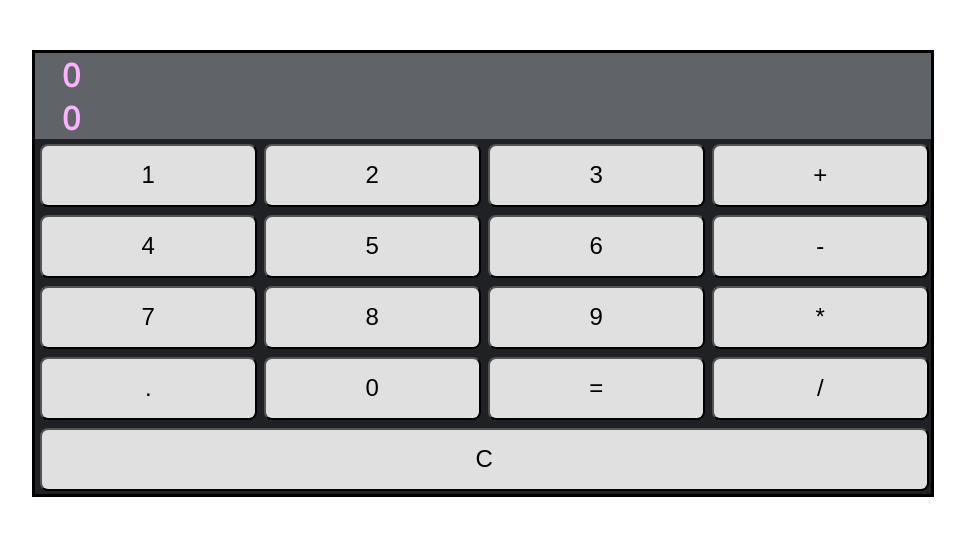
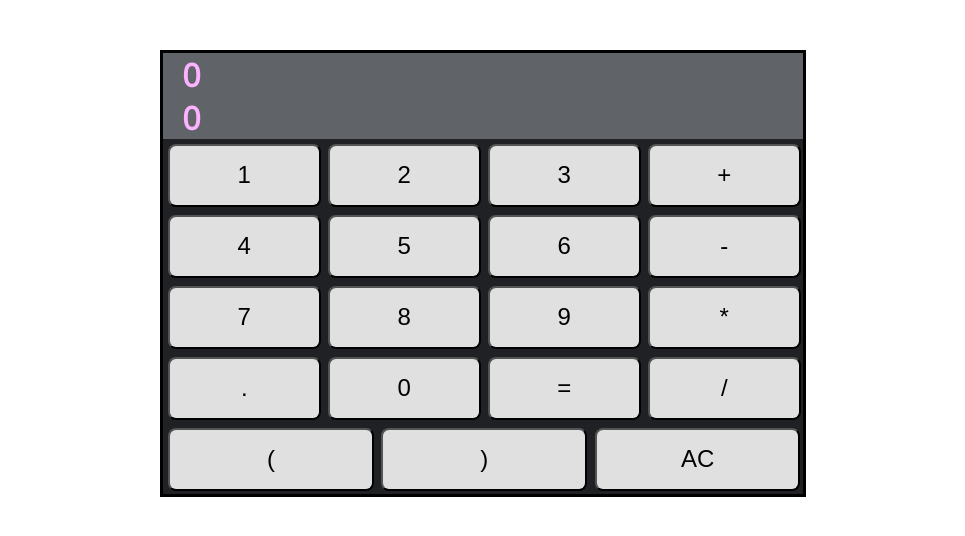
Before and after one commit to benjaminstones/ReactCalculator, a React (Create React App) app: page / in a window 1280 px wide. Shown: the top 536 px of the page, without its empty margins (157-1122 px from the left). Built offline with nearby package versions, Linux system fonts and the light colour scheme.

Commit message:
Removing node modules from git, container layout changes and added brackets

```diff
--- a/src/App.css
+++ b/src/App.css
@@ -41,7 +41,7 @@
   background-color: #61dafb;
   height: 100%;
   border:3px solid black;
-  width: 70%;
+  width: 50%;
   margin: auto;
   margin-top: 50px;
 }
--- a/src/App.js
+++ b/src/App.js
@@ -19,7 +19,7 @@ calculator.net
       if (buttonName === '=') {
         setExpression(expression.concat(buttonName));
         setTotal(calculate(expression));
-      } else if (buttonName === 'C') {
+      } else if (buttonName === 'AC') {
         setTotal('0')
         setExpression('0')
       } else if (buttonType === 'num' || buttonType === 'op') {
--- a/src/Button.css
+++ b/src/Button.css
@@ -12,6 +12,9 @@
   .calc-button.wide {
     width: 50%;
   }
+  .calc-button.tall {
+    height: 200%;
+  }
 
   .calc-button button {
     background-color: #e0e0e0;
--- a/src/ButtonContainer.js
+++ b/src/ButtonContainer.js
@@ -36,7 +36,9 @@ function ButtonContainer(props) {
           <Button btnName={'/'} btnType={'op'} clickHandler={handleClick}/>
         </div>
         <div className='button-row'>
-        <Button btnName={'C'} btnType={'util'} clickHandler={handleClick}/>
+        <Button btnName={'('} btnType={'num'} clickHandler={handleClick}/>
+        <Button btnName={')'} btnType={'num'} clickHandler={handleClick}/>
+        <Button btnName={'AC'} btnType={'util'} clickHandler={handleClick}/>
         </div>
       </div>
     );
```
